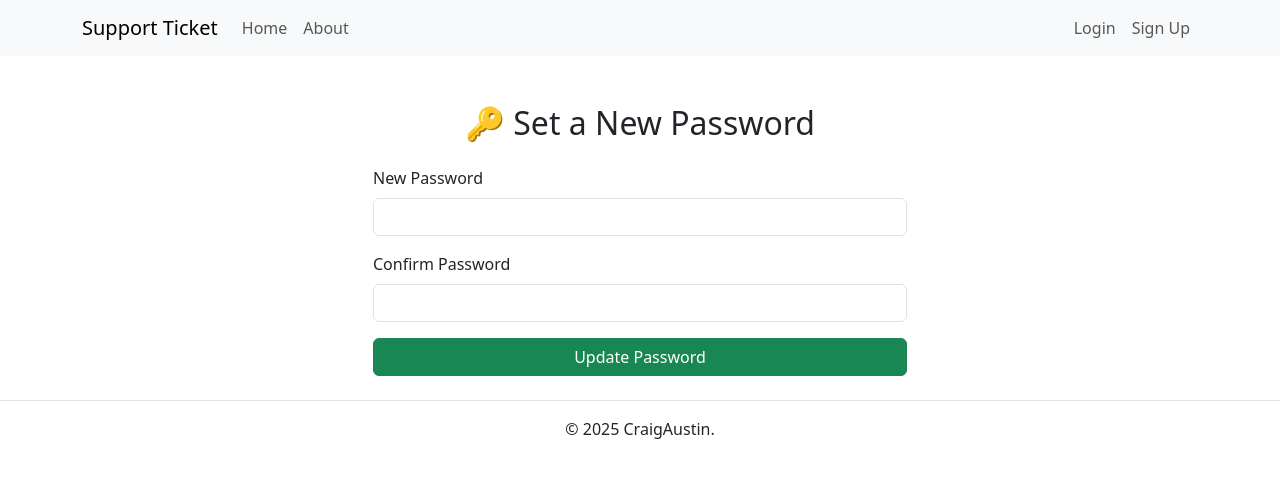
After one commit to mr-aust1n/milestone-project-three, a Flask app: page /forgot-password in a window 1280 px wide. The commit adds this page. Shown: the top 478 px of the page. Run offline with Flask 3, Linux system fonts and the light colour scheme; some libraries are stand-ins or nearby versions.

Commit message:
FEAT:  Password reset
I have added the route to app.py, forgot password link to the login page and a html page where thet can reset their password once mailgun has emailed them

```diff
--- a/app.py
+++ b/app.py
@@ -358,6 +358,38 @@ def admin_tickets():
 
 
     return render_template('admin_tickets.html', tickets=tickets, pagination=pagination)
+from itsdangerous import URLSafeTimedSerializer
+
+# Secret for token generation
+s = URLSafeTimedSerializer(app.secret_key)
+
+@app.route('/forgot-password', methods=['GET', 'POST'])
+def forgot_password():
+    if request.method == 'POST':
+        email = request.form.get('email')
+        user = User.query.filter_by(email=email).first()
+
+        if user:
+            token = s.dumps(user.email, salt='password-reset')
+            reset_url = url_for('reset_password', token=token, _external=True)
+
+            send_email(
+                user.email,
+                "Reset Your Password",
+                f"Hi {user.email},\n\n"
+                f"You requested to reset your password.\n"
+                f"Click the link below to choose a new password:\n\n"
+                f"{reset_url}\n\n"
+                f"If you didn’t request this, ignore this email.\n\n"
+                f"— Support Team"
+            )
+
+            flash("An email has been sent with instructions to reset your password.", "info")
+            return redirect(url_for('login'))
+        else:
+            flash("No account found with that email.", "warning")
+
+    return render_template('forgot_password.html')
 
 
 # Dashboard for Admins
@@ -368,7 +400,7 @@ def dashboard():
         flash("Access denied. Admins only.", "danger")
         return redirect(url_for('index'))
 
-    # 🗓 Date filtering
+    #  Date filtering
     start_date = request.args.get('start_date')
     end_date = request.args.get('end_date')
     ticket_query = Ticket.query
@@ -383,7 +415,7 @@ def dashboard():
 
     all_tickets = ticket_query.all()
 
-    # 📊 Tickets per category
+    # Tickets per category
     category_counts = db.session.query(
         Ticket.category,
         db.func.count(Ticket.id)
@@ -392,7 +424,7 @@ def dashboard():
     categories = [row[0] for row in category_counts]
     counts = [row[1] for row in category_counts]
 
-    # 👤 Admins & categories
+    # Admins & categories
     category_admins = {
         "Email Support": ["emails@craigaust.in"],
         "Website Support": ["web@craigaust.in"],
@@ -405,7 +437,7 @@ def dashboard():
     statuses = ["Submitted", "In Progress", "On Hold"]
     admin_stats = {admin: {status: 0 for status in statuses} for emails in category_admins.values() for admin in emails}
 
-    # 🔢 Count tickets by admin/status
+    # Count tickets by admin/status
     for ticket in all_tickets:
         admins = category_admins.get(ticket.category, ["default_admin@craigaust.in"])
         for admin in admins:
@@ -418,7 +450,7 @@ def dashboard():
         for status in statuses:
             dataset_dict[status].append(admin_stats[admin][status])
 
-    # ✅ Done tickets per admin
+    # Done tickets per admin
     done_admins = {}
     for ticket in all_tickets:
         if ticket.status == "Done":
--- /dev/null
+++ b/templates/forgot_password.html
@@ -0,0 +1,26 @@
+{% extends 'base.html' %}
+{% block title %}Reset Password{% endblock %}
+
+{% block content %}
+<div class="container mt-5">
+    <div class="row justify-content-center">
+        <div class="col-lg-6 col-md-8">
+            <h2 class="mb-4 text-center">🔑 Set a New Password</h2>
+
+            <form method="POST">
+                <div class="mb-3">
+                    <label for="password" class="form-label">New Password</label>
+                    <input type="password" name="password" class="form-control" required minlength="8">
+                </div>
+
+                <div class="mb-3">
+                    <label for="confirm" class="form-label">Confirm Password</label>
+                    <input type="password" name="confirm" class="form-control" required minlength="8">
+                </div>
+
+                <button type="submit" class="btn btn-success w-100">Update Password</button>
+            </form>
+        </div>
+    </div>
+</div>
+{% endblock %}
--- a/templates/login.html
+++ b/templates/login.html
@@ -8,5 +8,9 @@
     <input type="email" name="email" placeholder="Email" required>
     <input type="password" name="password" placeholder="Password" required>
     <button type="submit">Login</button>
+    <p class="mt-3 text-left">
+        <a href="{{ url_for('forgot_password') }}">Forgot your password?</a>
+    </p>
+
 </form>
 {% endblock %}
```
